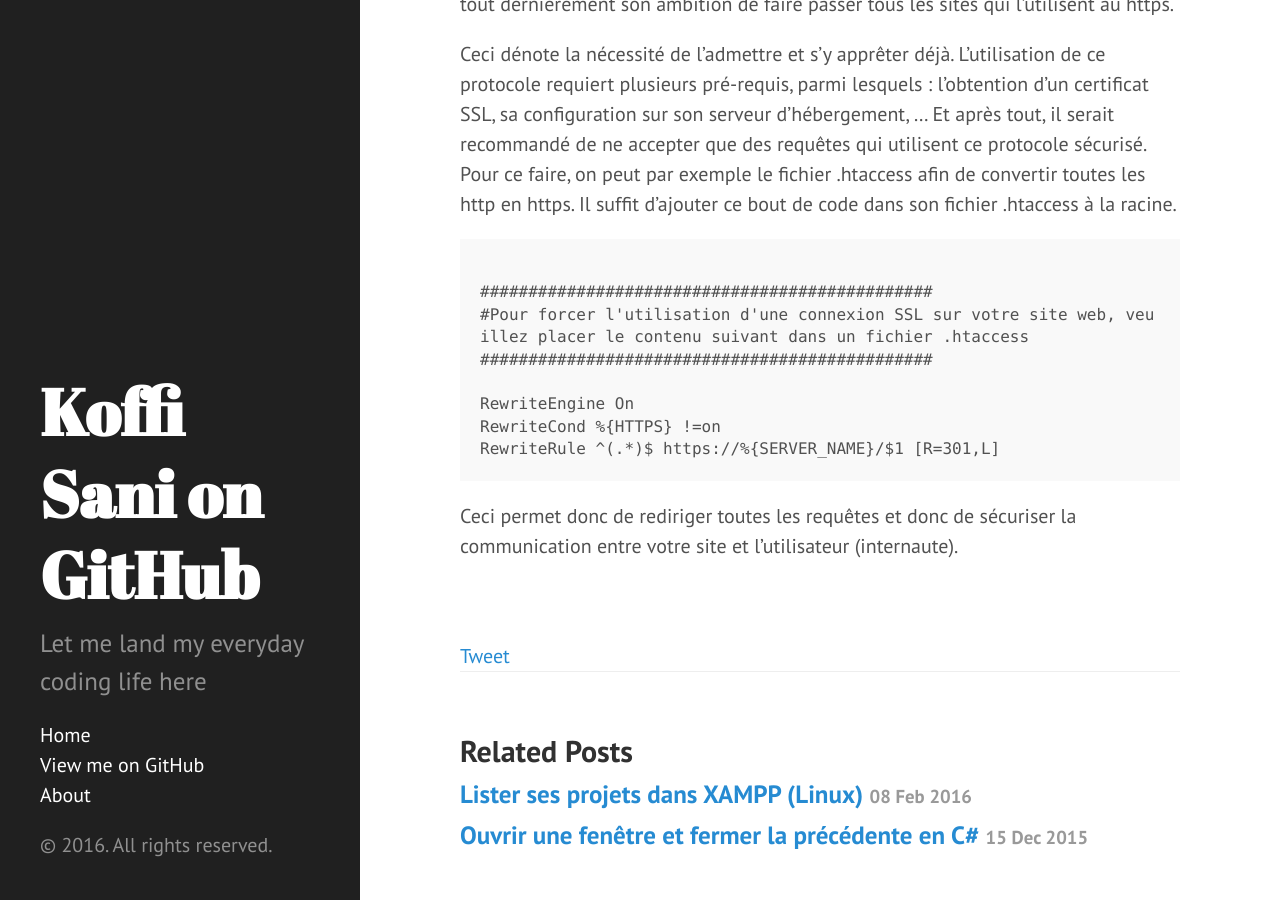
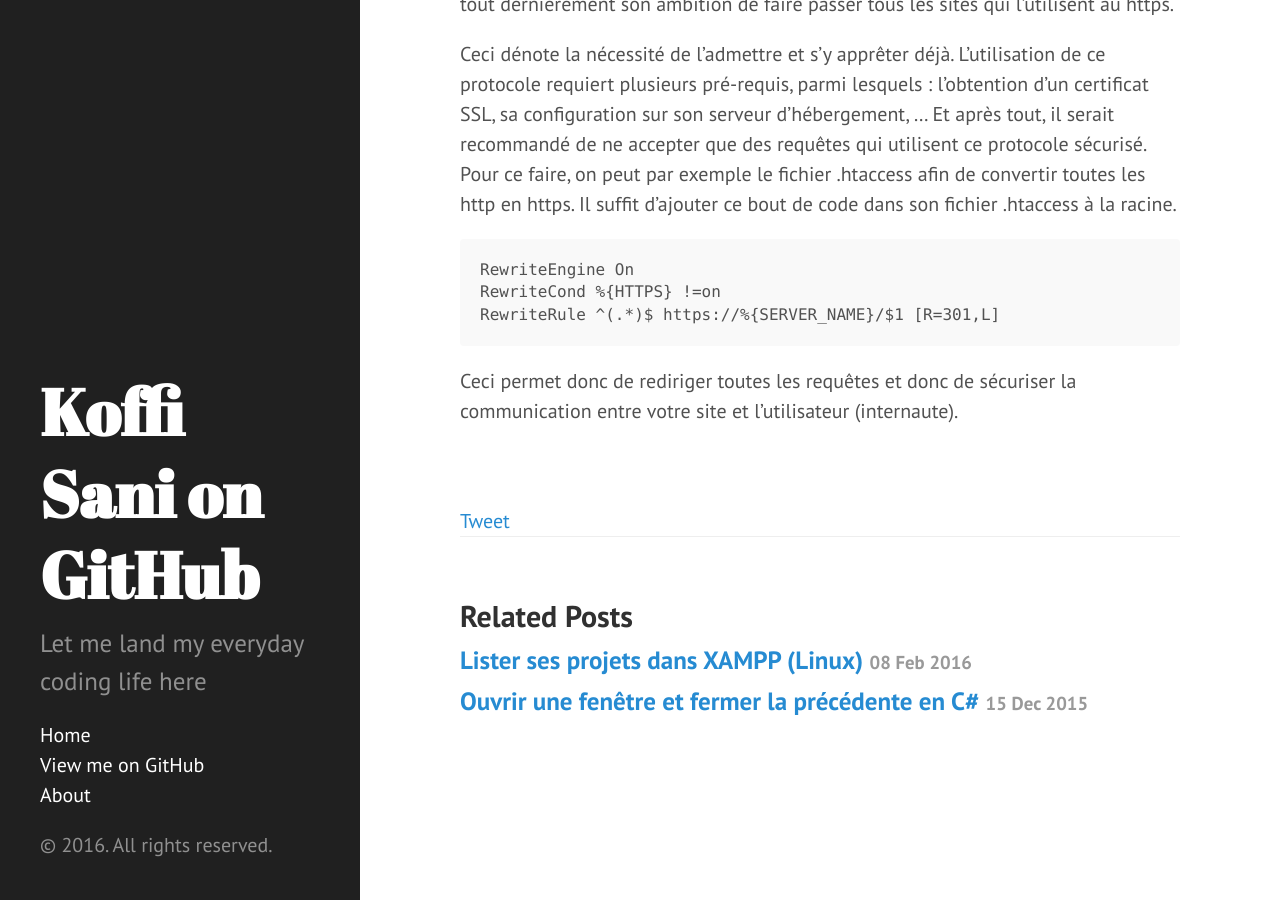
Before and after one commit to koffisani/koffisani.github.io, a Jekyll site: the page built from _posts/2016-06-16-forcer-l-acc-s-https-depuis-le-fichier-htaccess.markdown, in a window 1280 px wide and 900 px high, scrolled down 681 px. Built offline with Jekyll 4.4.1, drawn with Linux system fonts in a browser that asks for light colours; comment, search, counter and statistics services are not loaded.

Commit message:
Update 2016-06-16-forcer-l-acc-s-https-depuis-le-fichier-htaccess.markdown

````diff
--- a/_posts/2016-06-16-forcer-l-acc-s-https-depuis-le-fichier-htaccess.markdown
+++ b/_posts/2016-06-16-forcer-l-acc-s-https-depuis-le-fichier-htaccess.markdown
@@ -12,12 +12,7 @@ La sécurité sur internet est désormais un défi pour tous. Et, échanger des
 
 Ceci dénote la nécessité de l'admettre et s'y apprêter déjà. L'utilisation de ce protocole requiert plusieurs pré-requis, parmi lesquels : l'obtention d'un certificat SSL, sa configuration sur son serveur d'hébergement, ... Et après tout, il serait recommandé de ne accepter que des requêtes qui utilisent ce protocole sécurisé. Pour ce faire, on peut par exemple le fichier .htaccess afin de convertir toutes les http en https. Il suffit d'ajouter ce bout de code dans son fichier .htaccess à la racine.
 
-```Apache
-
-###############################################
-#Pour forcer l'utilisation d'une connexion SSL sur votre site web, veuillez placer le contenu suivant dans un fichier .htaccess
-###############################################
-
+```
 RewriteEngine On
 RewriteCond %{HTTPS} !=on
 RewriteRule ^(.*)$ https://%{SERVER_NAME}/$1 [R=301,L]
````
